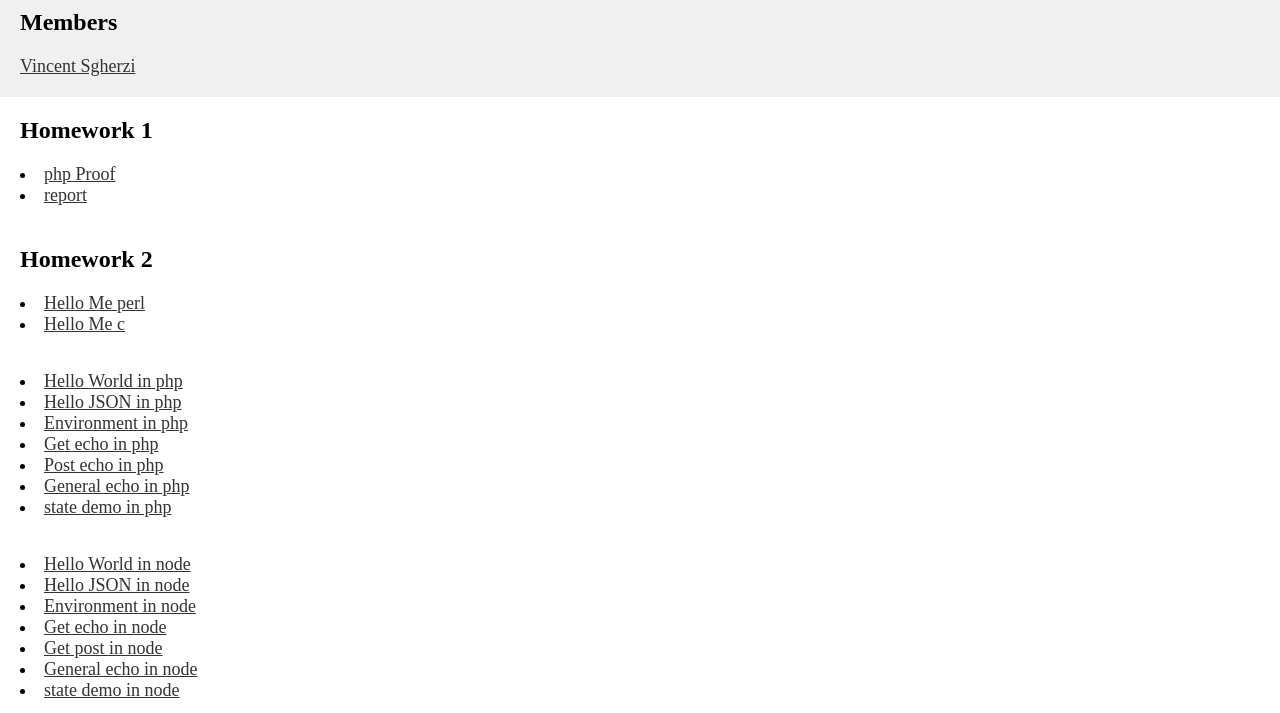
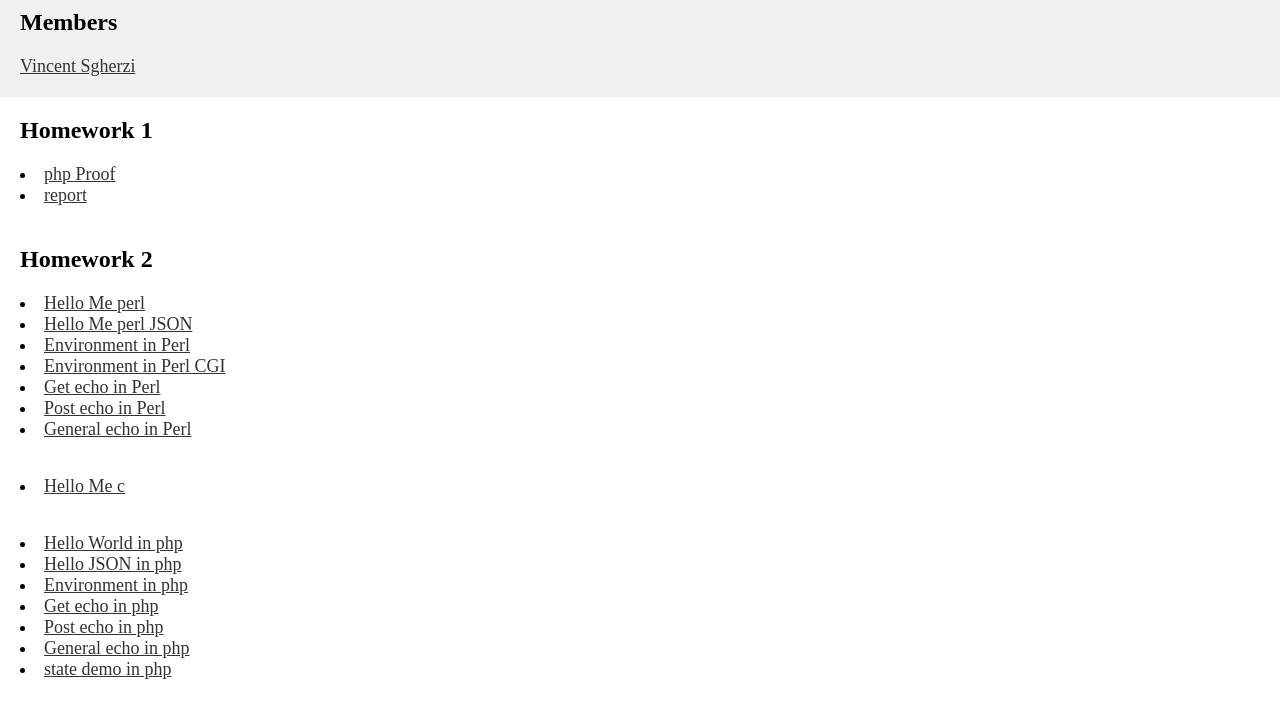
Before and after one commit to vincentsgherzi/cse135site, a plain HTML site: page ihateforcedhttps.com/public_html/index.html in a window 1280 px wide. Shown: the part 58-771 px from the top of the page. Drawn offline with Linux system fonts and the light colour scheme.

Commit message:
added perl sources

```diff
--- a/ihateforcedhttps.com/public_html/index.html
+++ b/ihateforcedhttps.com/public_html/index.html
@@ -92,6 +92,13 @@
   <section>
     <h2>Homework 2</h2>
     <li><a href="/cgi-bin/perl-html-world.pl" class="members-link">Hello Me perl</a></li>
+    <li><a href="/cgi-bin/perl-html-json.pl" class="members-link">Hello Me perl JSON</a></li>
+    <li><a href="/cgi-bin/perl-environment.pl" class="members-link">Environment in Perl</a></li>
+    <li><a href="/cgi-bin/perl-environment-cgi.pl" class="members-link">Environment in Perl CGI</a></li>
+    <li><a href="/cgi-bin/perl-get-echo.pl" class="members-link">Get echo in Perl</a></li>
+    <li><a href="/cgi-bin/perl-post-echo.pl" class="members-link">Post echo in Perl</a></li>
+    <li><a href="/cgi-bin/perl-general-echo.pl" class="members-link">General echo in Perl</a></li>
+    <br></br>
     <li><a href="/cgi-bin/hello.cgi" class="members-link">Hello Me c</a></li>
     <br></br>
     <li><a href="/cgi-bin/php-hello-world.php" class="members-link">Hello World in php</a></li>
```
Also changed, not shown: 6 other files.
